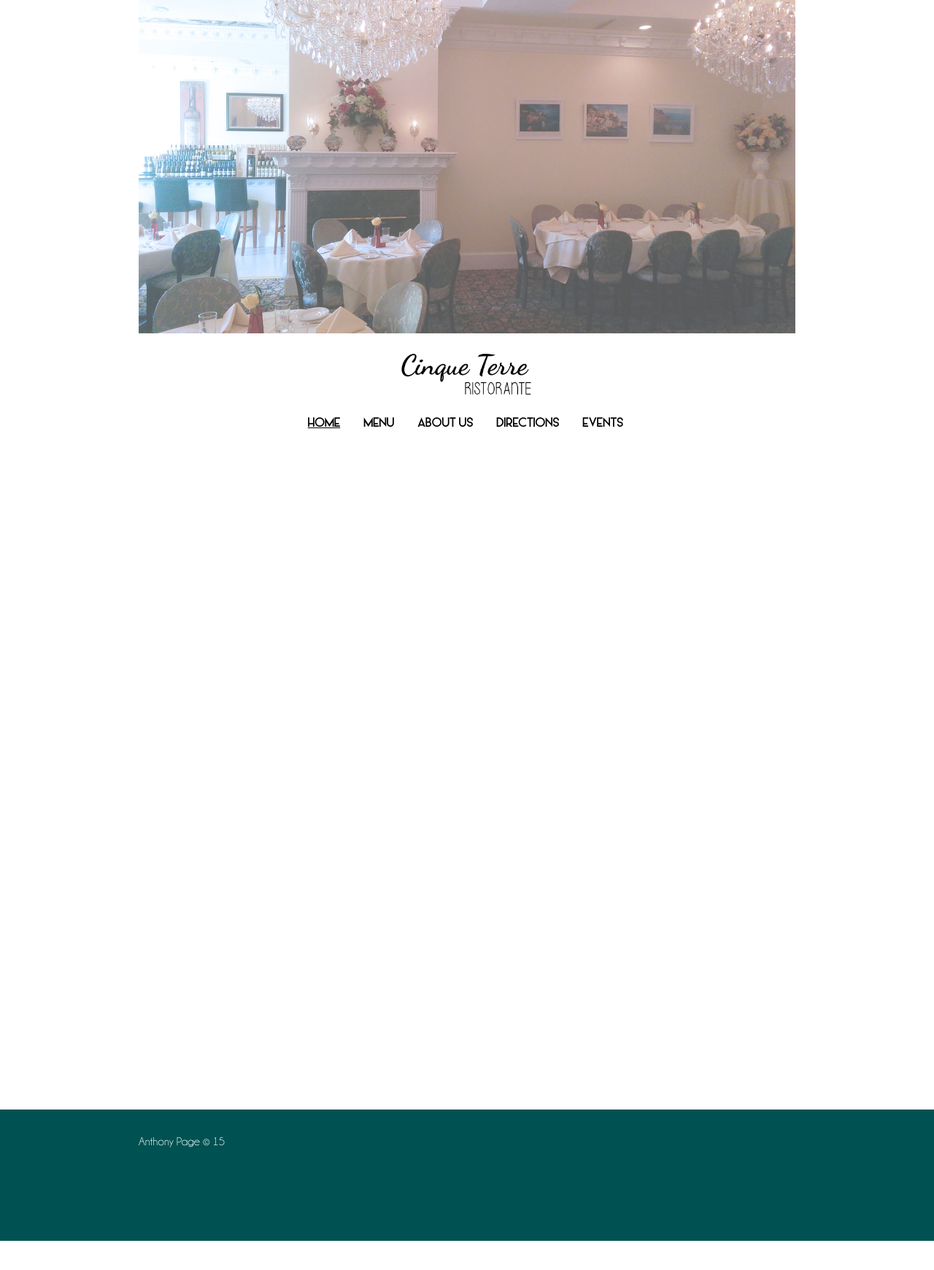
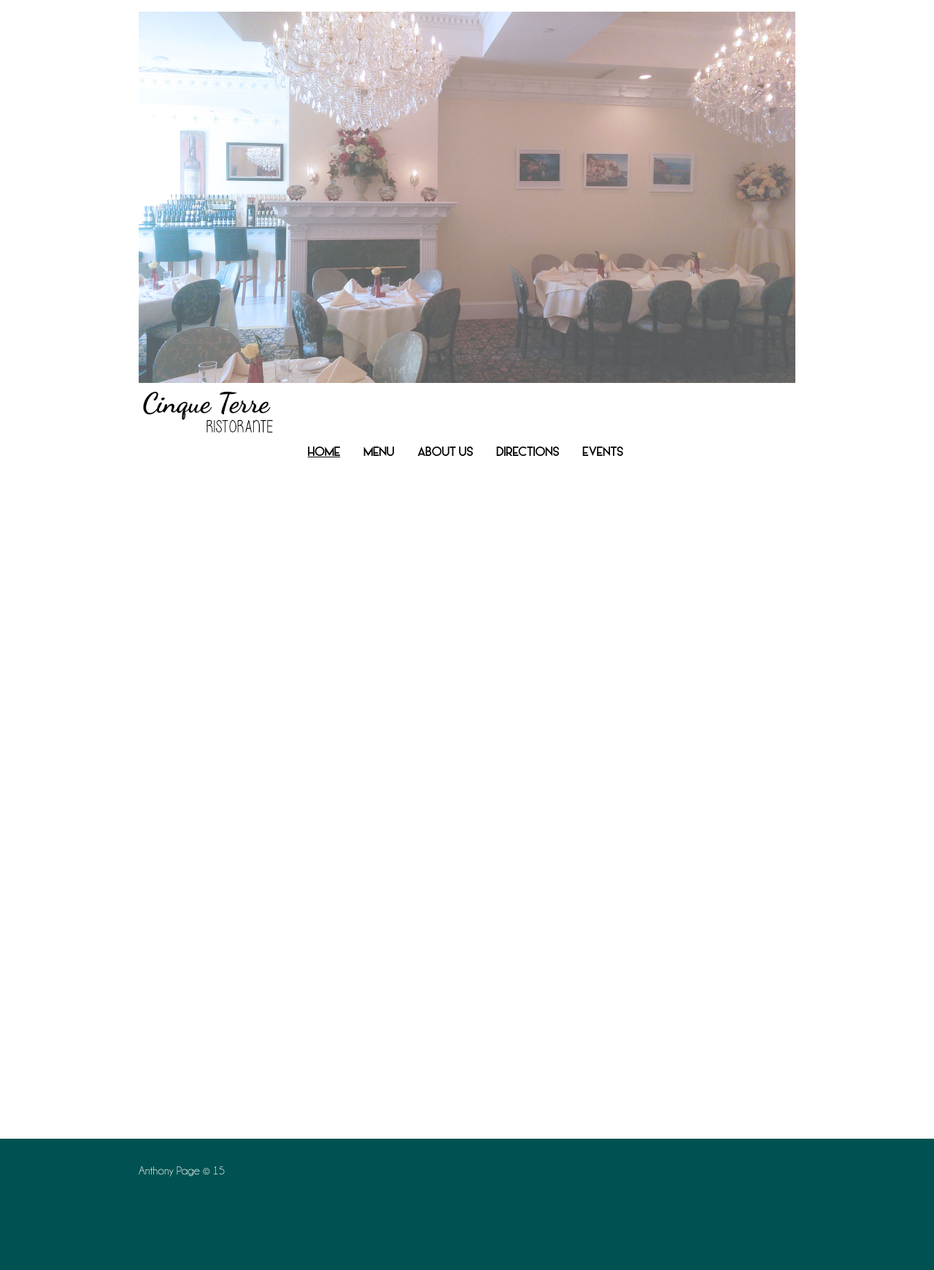
Before and after one commit to cinqueterreli/cinqueterre.github.io, a Jekyll site: the page built from 00index.html, in a window 1280 px wide. Shown: the whole page at 73% size. Built offline with Jekyll 4.4.1, drawn with Linux system fonts in a browser that asks for light colours; before the commit the page ends 1701 px from its top, so only the background shows below that.

Commit message:
Update main.css

```diff
--- a/css/main.css
+++ b/css/main.css
@@ -110,6 +110,8 @@ a:hover {
 	max-width:200px;
 	max-height:80px;
 	margin:0 auto;
+	float:left;
+	clear:none;
 }
 
 .site-title:hover {
@@ -118,7 +120,7 @@ a:hover {
 
 .header-image {
 	max-width:100%;
-	margin: -4.25em auto 1em auto;
+	margin: 0 auto;
 	float: left;
 }
 
```
